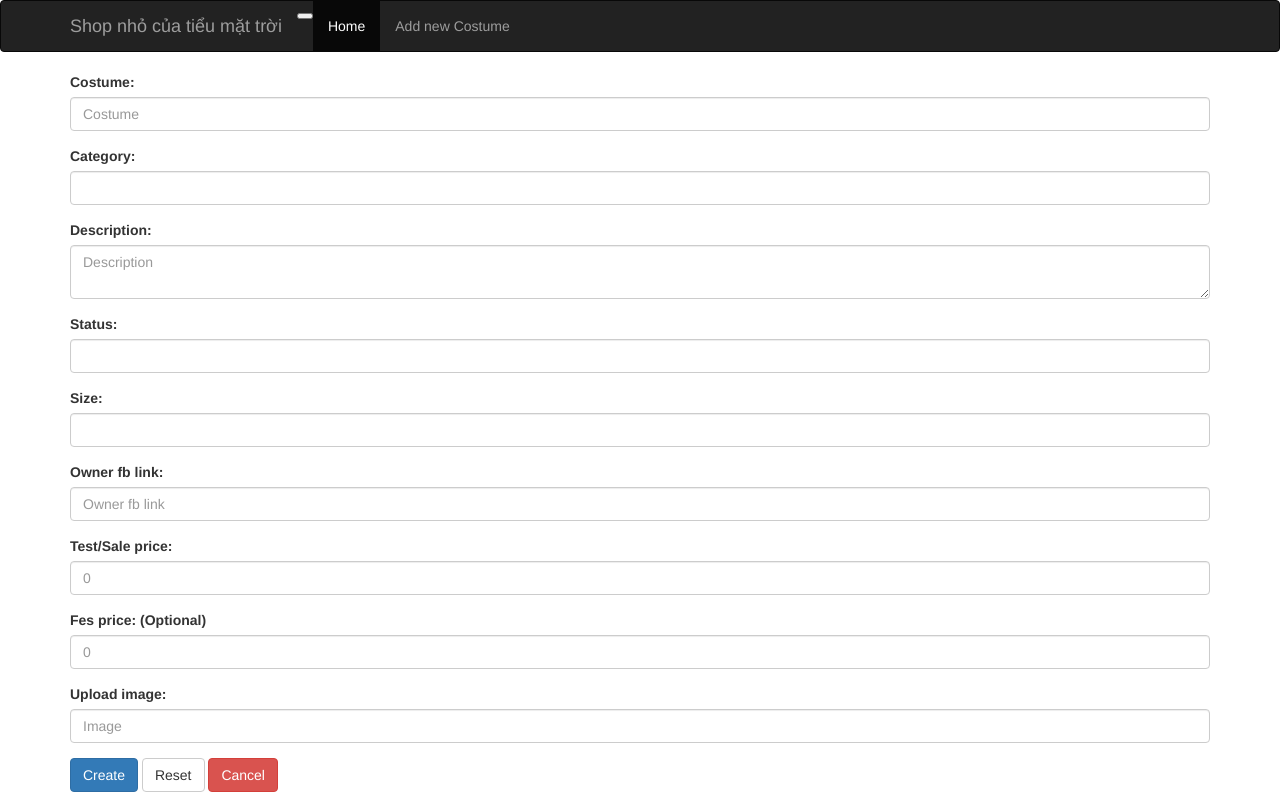
After one commit to Bakyon/MyCostumeBox, a Symfony app: template templates/product/create.html.twig in a window 1280 px wide. The commit adds this page. Run offline with Twig, Linux system fonts and the light colour scheme; the template is opened without the code that fills it, so the values that code supplies are empty; form fields are guessed from the names that the template uses; some libraries are stand-ins or nearby versions.

```diff
--- a/templates/base.html.twig
+++ b/templates/base.html.twig
@@ -33,7 +33,7 @@
         <div id="navbar" class="collapse navbar-collapse">
             <ul class="nav navbar-nav">
                 <li class="active"><a href="{{ path('app_products') }}">Home</a></li>
-                <li><a href="{{ path('app_products') }}">Add new Costume</a></li>
+                <li><a href="{{ path('app_new_product') }}">Add new Costume</a></li>
             </ul>
         </div> <!-- /.nav-collapse -->
     </div>
--- /dev/null
+++ b/templates/product/create.html.twig
@@ -0,0 +1,90 @@
+{% extends 'base.html.twig' %}
+
+{% block body %}
+    {{ form_start(form) }}
+    <div class="form-group">
+        <label for="name">Costume:</label>
+        {{ form_widget(form.name,{
+            'attr':{
+                'class':'form-control',
+                'placeholder': 'Costume'
+            }
+        }) }}
+        <div class="invalid-feedback">
+            {{ form_errors(form.name) }}
+        </div>
+    </div>
+    <div class="form-group">
+        <label for="category">Category:</label>
+        {{ form_widget(form.category,{
+            'attr':{
+                'class':'form-control',
+            }
+        }) }}
+    </div>
+    <div class="form-group">
+        <label for="description">Description:</label>
+        {{ form_widget(form.description,{
+            'attr':{
+                'class':'form-control',
+                'placeholder': 'Description'
+            }
+        }) }}
+    </div>
+    <div class="form-group">
+        <label for="description">Status:</label>
+        {{ form_widget(form.status,{
+            'attr':{
+                'class':'form-control',
+            }
+        }) }}
+    </div>
+    <div class="form-group">
+        <label for="priority">Size:</label>
+        {{ form_widget(form.size,{
+            'attr':{
+                'class':'form-control'
+            }
+        }) }}
+    </div>
+    <div class="form-group">
+        <label for="duedate">Owner fb link:</label>
+        {{ form_widget(form.owner,{
+            'attr':{
+                'class':'form-control',
+                'placeholder': 'Owner fb link'
+            }
+        }) }}
+    </div>
+    <div class="form-group">
+        <label for="duedate">Test/Sale price:</label>
+        {{ form_widget(form.price,{
+            'attr':{
+                'class':'form-control',
+                'placeholder': '0'
+            }
+        }) }}
+    </div>
+    <div class="form-group">
+        <label for="duedate">Fes price: (Optional)</label>
+        {{ form_widget(form.priceFes,{
+            'attr':{
+                'class':'form-control',
+                'placeholder': '0'
+            }
+        }) }}
+    </div>
+    <div class="form-group">
+        <label for="description">Upload image:</label>
+        {{ form_widget(form.image,{
+            'attr':{
+                'class':'form-control',
+                'placeholder': 'Image'
+            }
+        }) }}
+    </div>
+    <input type="submit" name="to_do_create" value="Create" class="btn btn-primary"/>
+    <input type="reset" value="Reset" class="btn btn-default"/>
+    <a href="{{ path('app_products') }}" class="btn btn-danger">Cancel</a>
+    {{ form_end(form) }}
+{% endblock %}
```
Also changed, not shown: src/Controller/ProductController.php (+53 -0 lines), src/Form/ProductType.php (added, +52 -0 lines), templates/product/details.html.twig (added, +29 -0 lines), templates/product/index.html.twig (+6 -6 lines), public/Images/1/random-pic.jpg (added).
